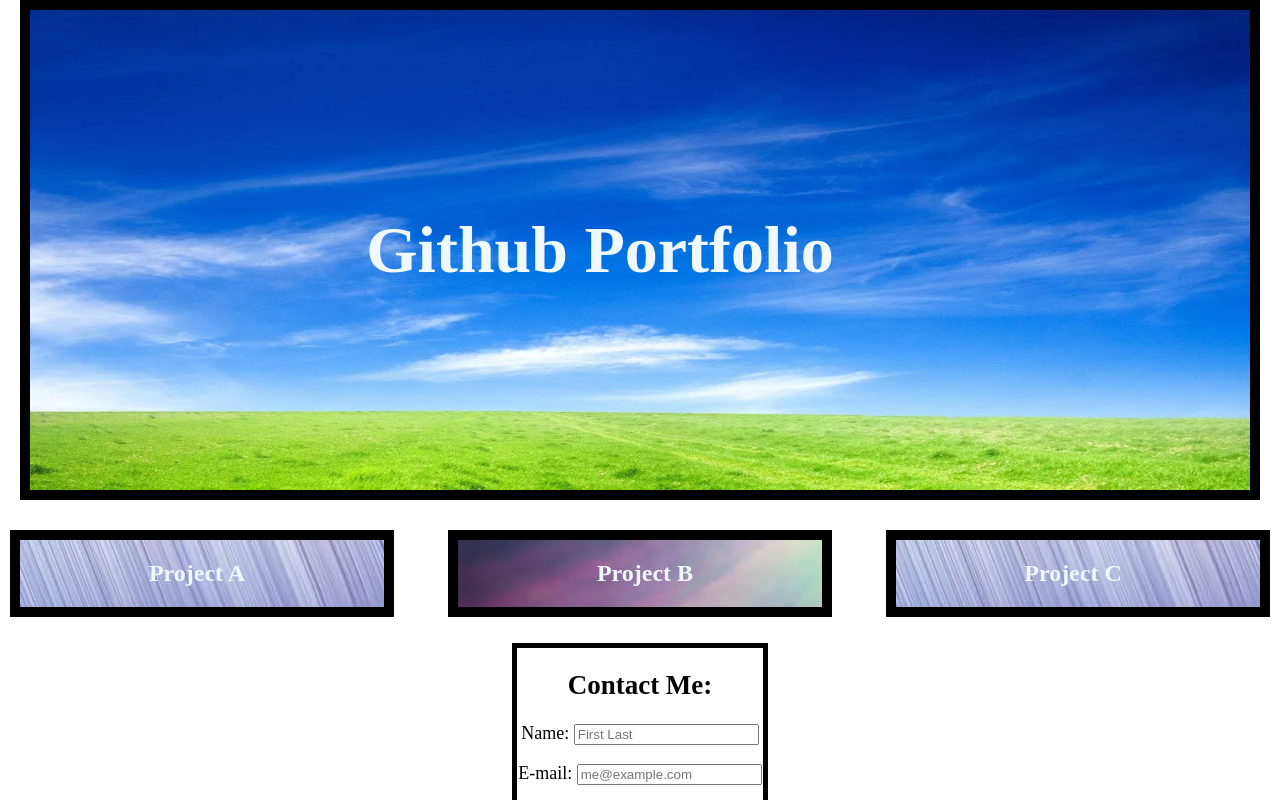
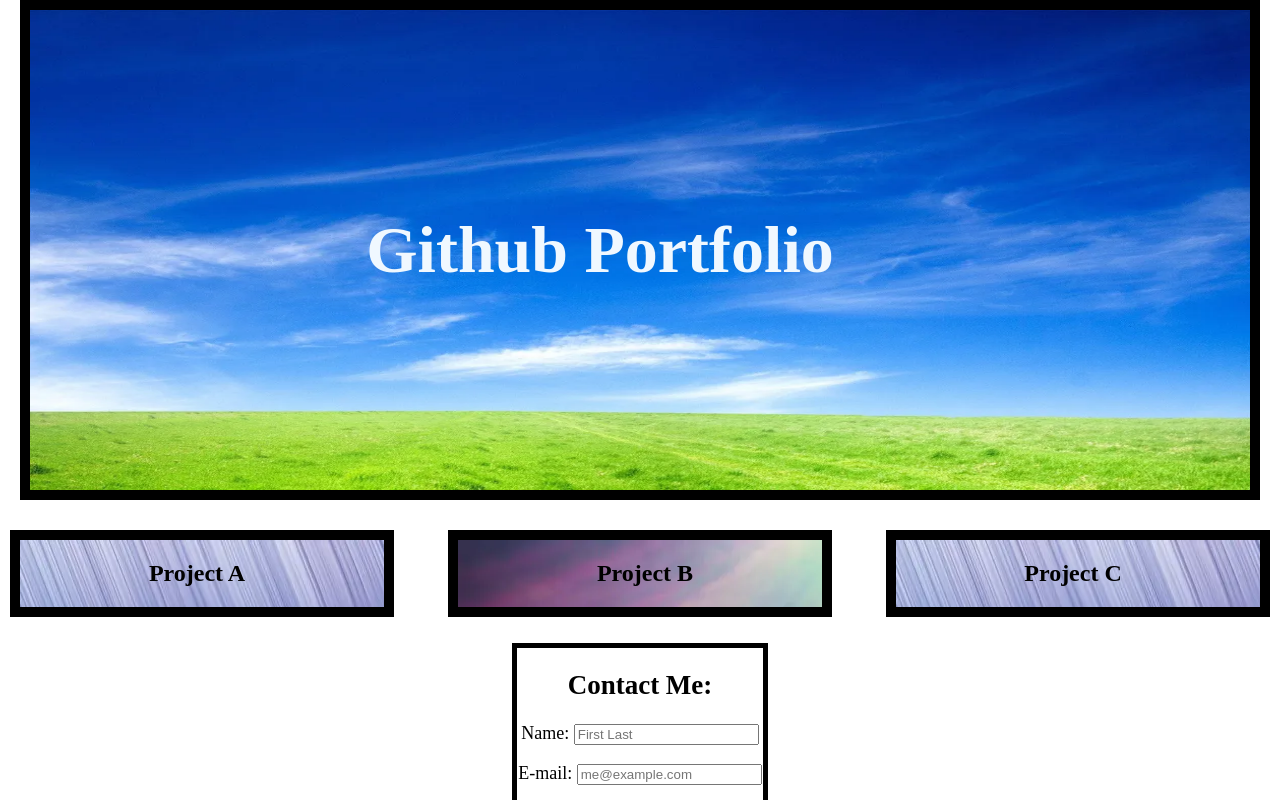
Before and after one commit to gharrison307/My-Developer-Portfolio, a plain HTML site: page index.html in a window 1280 px wide. Shown: the part 924-1724 px from the top of the page. Drawn offline with Linux system fonts and the light colour scheme.

Commit message:
updated project headers style

```diff
--- a/assets/style.css
+++ b/assets/style.css
@@ -32,6 +32,10 @@ nav a {
 }
 
 h1 a:hover {
+  font-size: 125%;
+}
+
+h2 a:hover {
   font-size: 125%;
 }
 
@@ -98,7 +102,6 @@ footer {
   justify-content: center;
   align-items: center;
   font-size: 44px;
-  color: aqua;
   background-image: url(./Beach.jpeg);
   background-size: 100% 100%;
 }
@@ -111,6 +114,7 @@ footer {
   width: 30%;
   justify-content: center;
   background-image: url(./texture2.jpeg);
+  color: black;
 }
 
 .section2 {
@@ -135,3 +139,8 @@ h1 a {
   text-decoration: none;
   color: aliceblue;
 }
+
+h2 a {
+  text-decoration: none;
+  color: black;
+}
--- a/index.html
+++ b/index.html
@@ -37,10 +37,10 @@
 
 
       <div class="project">
-        <section class="section2"><h1><a href="">Project A</a></h1></section>
-        <section class="section1"><h1><a href="">Project B</a></h1></section>
+        <section class="section2"><h2><a href="">Project A</a></h2></section>
+        <section class="section1"><h2><a href="">Project B</a></h2></section>
         <section class="section2">
-          <h1><a href="">Project C</a></h1></section>
+          <h2><a href="">Project C</a></h2></section>
       </div>
     </main>
 
```
